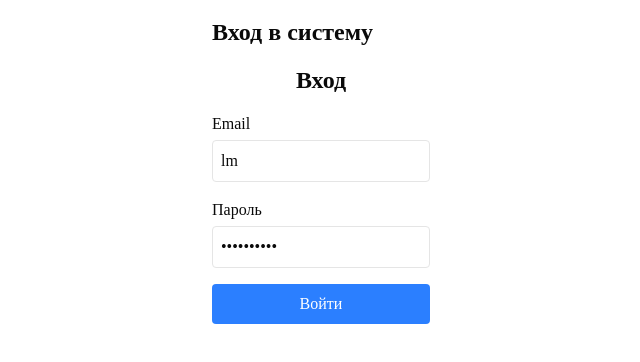
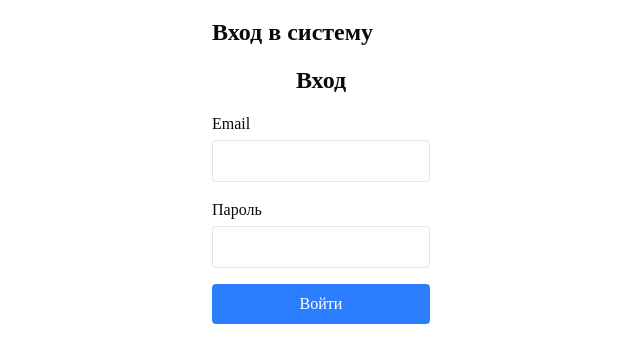
Before and after one commit to DanilaEmelchenko/collab-workspace, a Next.js app in the folder apps/web/: page /documents/1 in a window 1280 px wide. Shown: the top 362 px of the page, without its empty margins (319-959 px from the left). Built offline with nearby package versions, Linux system fonts and the light colour scheme.

Commit message:
feat: интеграция Next.js с Yjs и WebSocket для реал-тайм редактирования документов

```diff
--- a/apps/web/src/components/AuthForm.tsx
+++ b/apps/web/src/components/AuthForm.tsx
@@ -1,14 +1,12 @@
 'use client';
 
 import { useState } from 'react';
-import { useRouter } from 'next/navigation';
 
 export default function AuthForm() {
-  const [email, setEmail] = useState('lm');
-  const [password, setPassword] = useState('lm@mail.ru');
+  const [email, setEmail] = useState('');
+  const [password, setPassword] = useState('');
   const [error, setError] = useState('');
   const [isLoading, setIsLoading] = useState(false);
-  const router = useRouter();
 
   const handleSubmit = async (e: React.FormEvent) => {
     e.preventDefault();
```
